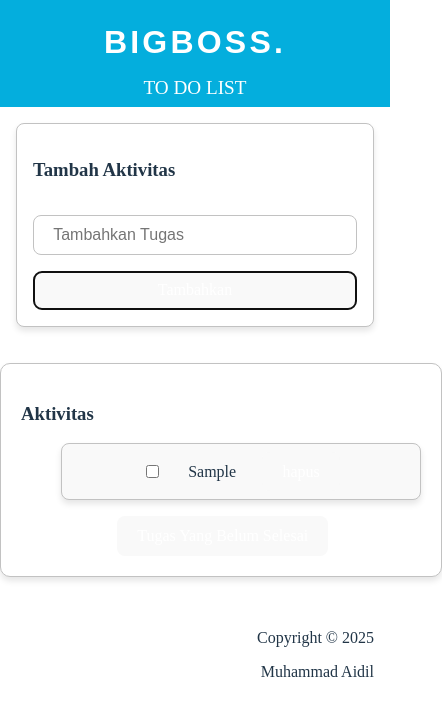
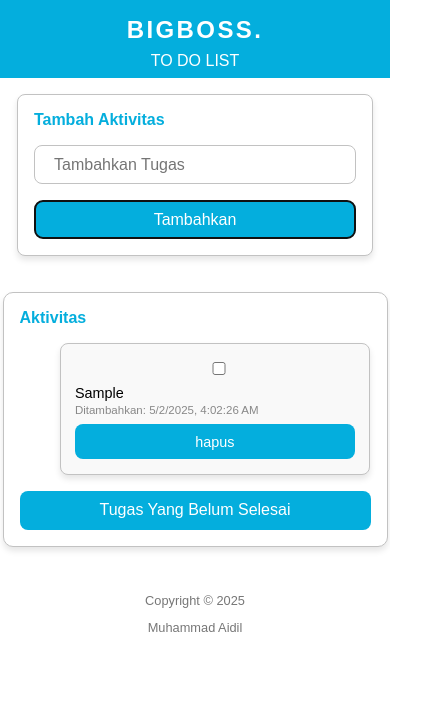
Before and after one commit to MuhammadAidil24/32-pbk-uts-233510325, a Vue app: page / in a window 390 px wide. Both pictures are taken after typing "Sample" into the empty fields and a click on the button "Tambahkan". Shown: the top 716 px of the page, 442 px wide, since content can reach past the window. Built offline with nearby package versions, Linux system fonts and the light colour scheme.

Commit message:
sixth commit : menambahkan tanggal dan waktu sekarang saat input aktivitas pada program dan menambahkan mengupdate style css berupa responsif web

```diff
--- a/src/components/SystemToDo.vue
+++ b/src/components/SystemToDo.vue
@@ -31,7 +31,14 @@ const filteredTodos = computed(() => {
 
 function addTodo() {
   if (newTodo.value.trim() !== "") {
-    todos.value.push({ id: id++, text: newTodo.value, done: false });
+    const now = new Date();
+    const timestamp = now.toLocaleString();
+    todos.value.push({
+      id: id++,
+      text: newTodo.value,
+      done: false,
+      createdAt: timestamp,
+    });
     newTodo.value = "";
   }
 }
@@ -56,7 +63,11 @@ function removeTodo(todo) {
       <ul>
         <li v-for="todo in filteredTodos" :key="todo.id">
           <input type="checkbox" v-model="todo.done" />
-          <span :class="{ done: todo.done }">{{ todo.text }}</span>
+          <div>
+            <span :class="{ done: todo.done }">{{ todo.text }}</span
+            ><br />
+            <small style="color: #888">Ditambahkan: {{ todo.createdAt }}</small>
+          </div>
           <button @click="removeTodo(todo)">hapus</button>
         </li>
       </ul>
--- a/src/style.css
+++ b/src/style.css
@@ -1,6 +1,7 @@
 body {
   margin: 0;
   padding: 0;
+  font-family: Arial, Helvetica, sans-serif;
 }
 
 nav {
@@ -45,6 +46,7 @@ nav a {
   font-size: 1.2em;
   display: block;
   text-align: center;
+  font-family: Arial, Helvetica, sans-serif;
 }
 
 nav a:hover {
@@ -67,10 +69,18 @@ form {
   border-radius: 8px;
   box-shadow: 0 4px 6px rgba(0, 0, 0, 0.1);
   text-decoration: none;
+  font-family: Arial, Helvetica, sans-serif;
 }
 
 .input {
   padding: 1rem;
+}
+
+.input h3 {
+  margin: 0;
+  font-size: 1em;
+  font-weight: 600;
+  color: #04aedd;
 }
 
 input {
@@ -79,26 +89,51 @@ input {
   border: 1px solid #c2c2c2;
   font-size: 1em;
   font-weight: 500;
-  font-family: poppins, sans-serif;
+  font-family: Arial, Helvetica, sans-serif;
 }
 
 .todoList li {
   list-style: none;
-  padding: 0.5em 5em;
+  padding: 1em;
   margin: 0.5em 0;
   background-color: #f9f9f9;
   border-radius: 8px;
   border: 1px solid #c2c2c2;
   box-shadow: 0 4px 6px rgba(0, 0, 0, 0.1);
   display: flex;
+  flex-direction: column;
+  gap: 0.5em;
+  font-size: 1em;
+  font-weight: 500;
+  font-family: Arial, Helvetica, sans-serif;
+}
+
+.todoList li {
+  display: flex;
   justify-content: space-between;
   align-items: center;
+  width: 100%;
+}
+
+.todoList li .activity {
   font-size: 1em;
-  font-weight: 500;
+  font-weight: 600;
+  color: #333;
+}
+
+.todoList li .timestamp {
+  font-size: 0.9em;
+  color: #888;
+}
+
+.todoList li small {
+  font-size: 0.8em;
+  color: #888;
 }
 
 .hideCompleted button {
-  margin-left: 6em;
+  margin: 0 auto;
+  display: block;
 }
 
 button {
@@ -112,6 +147,7 @@ button {
   background-color: #04aedd;
   cursor: pointer;
   transition: border-color 0.25s;
+  font-family: Arial, Helvetica, sans-serif;
 }
 
 button:hover {
@@ -133,24 +169,74 @@ button:focus-visible {
   box-shadow: 0 4px 6px rgba(0, 0, 0, 0.1);
 }
 
+.activity h3 {
+  margin: 0;
+  font-size: 1em;
+  font-weight: 600;
+  color: #04aedd;
+}
+
 .card {
   padding: 2em;
 }
 
 .footer {
   padding: 1em;
-  text-align: right;
+  text-align: center;
+  font-size: 0.8em;
+  color: #777;
 }
 
-@media (prefers-color-scheme: light) {
-  :root {
-    color: #213547;
-    background-color: #ffffff;
+/* tablet */
+@media (max-width: 1024px) {
+  .form,
+  .activity,
+  .todoList li {
+    width: 90%;
+    padding: 1rem;
   }
-  a:hover {
-    color: #747bff;
-  }
-  button {
-    background-color: #f9f9f9;
+
+  .todoList li {
+    flex-direction: column;
+    align-items: flex-start;
   }
 }
+
+/* mobile */
+@media (max-width: 600px) {
+  nav a {
+    font-size: 1em;
+  }
+
+  .logo {
+    font-size: 1.5em;
+    padding: 0.5rem;
+  }
+
+  form,
+  .activity {
+    width: 90%;
+    padding: 1rem;
+  }
+
+  .todoList li {
+    padding: 1em;
+    font-size: 0.9em;
+    flex-direction: column;
+    align-items: flex-start;
+  }
+
+  input,
+  button {
+    width: 100%;
+    box-sizing: border-box;
+  }
+
+  .hideCompleted button {
+    width: 100%;
+  }
+
+  .footer {
+    text-align: center;
+  }
+}
```
